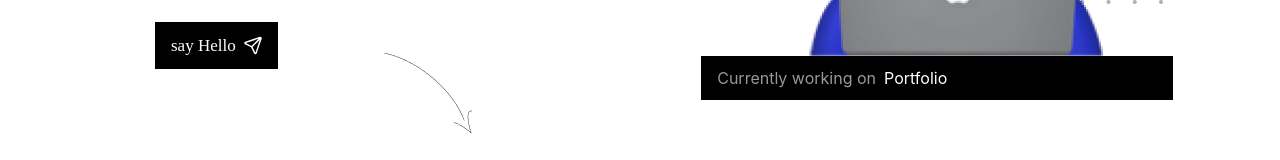
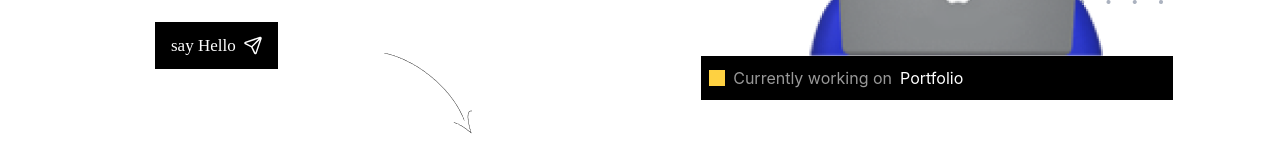
Before and after one commit to MichalJankowsk/Krish, a Next.js app: page / in a window 1280 px wide. Shown: the part 478-638 px from the top of the page. Built offline with nearby package versions, Linux system fonts and the light colour scheme; a web font is replaced by a local one.

Commit message:
Fix yellowBox

```diff
--- a/src/sections/about/About.js
+++ b/src/sections/about/About.js
@@ -35,7 +35,7 @@ const About = () => {
   ]
 
   return (
-    <section className={stl.section}>
+    <section className={stl.section} id="about">
       <div className={stl.heading}>
         <h3>
           <span>#</span>About Me
--- a/src/sections/hero/Hero.js
+++ b/src/sections/hero/Hero.js
@@ -39,7 +39,7 @@ const Hero = () => {
         <div className={stl.right}>
           <Image src={HeroImage} alt="hero-image" priority />
           <div className={stl.statusRow}>
-            <span className={stl.greenBox} />
+            <span className={stl.yellowBox} />
             Currently working on <span>{currentActivity}</span>
           </div>
         </div>
```
